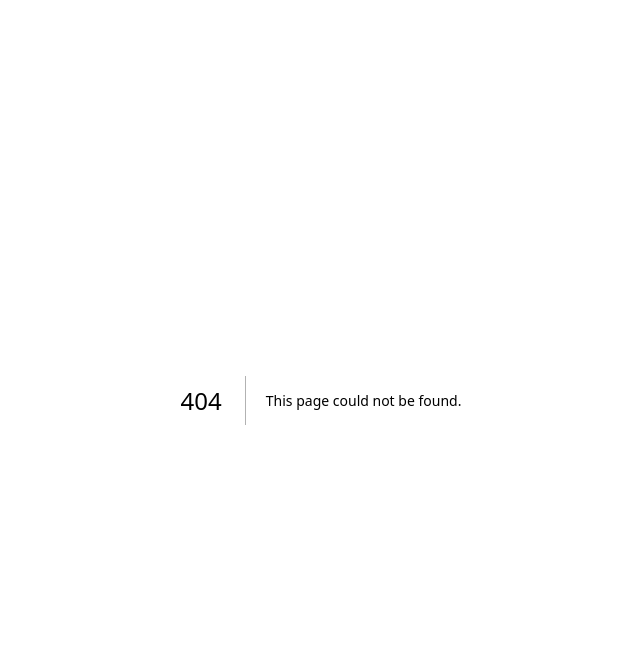
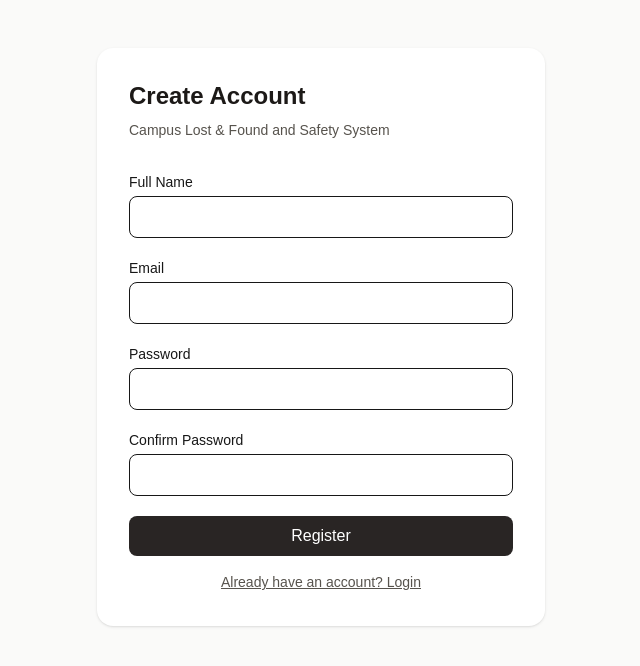
Before and after one commit to soulrx-ai/campus-lost-found-safety, a Next.js app: page /register in a window 1280 px wide. Before the commit this address had no page. Shown: the top 666 px of the page, without its empty margins (319-959 px from the left). Built offline with nearby package versions, Linux system fonts and the light colour scheme; no server answers.

Commit message:
feat: implement authentication flow

```diff
--- /dev/null
+++ b/app/login/page.tsx
@@ -0,0 +1,102 @@
+"use client";
+
+import { FormEvent, useState } from "react";
+import { useRouter } from "next/navigation";
+import { createClient } from "@/lib/supabase/client";
+
+export default function LoginPage() {
+  const router = useRouter();
+  const supabase = createClient();
+
+  const [email, setEmail] = useState("");
+  const [password, setPassword] = useState("");
+
+  const [errorMessage, setErrorMessage] = useState("");
+  const [loading, setLoading] = useState(false);
+
+  async function handleLogin(event: FormEvent<HTMLFormElement>) {
+    event.preventDefault();
+
+    setErrorMessage("");
+    setLoading(true);
+
+    const { error } = await supabase.auth.signInWithPassword({
+      email,
+      password,
+    });
+
+    setLoading(false);
+
+    if (error) {
+      setErrorMessage(error.message);
+      return;
+    }
+
+    router.push("/");
+    router.refresh();
+  }
+
+  return (
+    <main className="min-h-screen bg-stone-50 px-4 py-12">
+      <div className="mx-auto max-w-md rounded-2xl bg-white p-8 shadow-sm">
+        <h1 className="text-2xl font-bold text-stone-900">
+          Login
+        </h1>
+
+        <p className="mt-2 text-sm text-stone-600">
+          Campus Lost & Found and Safety System
+        </p>
+
+        <form onSubmit={handleLogin} className="mt-8 space-y-5">
+          <div>
+            <label className="mb-1 block text-sm font-medium">
+              Email
+            </label>
+
+            <input
+              type="email"
+              required
+              value={email}
+              onChange={(event) => setEmail(event.target.value)}
+              className="w-full rounded-lg border px-3 py-2"
+            />
+          </div>
+
+          <div>
+            <label className="mb-1 block text-sm font-medium">
+              Password
+            </label>
+
+            <input
+              type="password"
+              required
+              value={password}
+              onChange={(event) => setPassword(event.target.value)}
+              className="w-full rounded-lg border px-3 py-2"
+            />
+          </div>
+
+          {errorMessage && (
+            <p className="text-sm text-red-600">{errorMessage}</p>
+          )}
+
+          <button
+            type="submit"
+            disabled={loading}
+            className="w-full rounded-lg bg-stone-800 px-4 py-2 text-white disabled:opacity-50"
+          >
+            {loading ? "Signing in..." : "Login"}
+          </button>
+        </form>
+
+        <button
+          type="button"
+          onClick={() => router.push("/register")}
+          className="mt-4 w-full text-sm text-stone-600 underline"
+        >
+          Create an account
+        </button>
+      </div>
+    </main>
+  );
+}
--- /dev/null
+++ b/app/register/page.tsx
@@ -0,0 +1,156 @@
+"use client";
+
+import { FormEvent, useState } from "react";
+import { useRouter } from "next/navigation";
+import { createClient } from "@/lib/supabase/client";
+
+export default function RegisterPage() {
+  const router = useRouter();
+  const supabase = createClient();
+
+  const [fullName, setFullName] = useState("");
+  const [email, setEmail] = useState("");
+  const [password, setPassword] = useState("");
+  const [confirmPassword, setConfirmPassword] = useState("");
+
+  const [message, setMessage] = useState("");
+  const [loading, setLoading] = useState(false);
+
+  async function handleRegister(event: FormEvent<HTMLFormElement>) {
+    event.preventDefault();
+    setMessage("");
+
+    if (!fullName.trim()) {
+      setMessage("Please enter your full name.");
+      return;
+    }
+
+    if (password !== confirmPassword) {
+      setMessage("Passwords do not match.");
+      return;
+    }
+
+    if (password.length < 6) {
+      setMessage("Password must contain at least 6 characters.");
+      return;
+    }
+
+    setLoading(true);
+
+    const { error } = await supabase.auth.signUp({
+      email,
+      password,
+      options: {
+        data: {
+          full_name: fullName.trim(),
+        },
+      },
+    });
+
+    setLoading(false);
+
+    if (error) {
+      setMessage(error.message);
+      return;
+    }
+
+    setMessage("Registration successful.");
+
+    router.push("/login");
+    router.refresh();
+  }
+
+  return (
+    <main className="min-h-screen bg-stone-50 px-4 py-12">
+      <div className="mx-auto max-w-md rounded-2xl bg-white p-8 shadow-sm">
+        <h1 className="text-2xl font-bold text-stone-900">
+          Create Account
+        </h1>
+
+        <p className="mt-2 text-sm text-stone-600">
+          Campus Lost & Found and Safety System
+        </p>
+
+        <form onSubmit={handleRegister} className="mt-8 space-y-5">
+          <div>
+            <label className="mb-1 block text-sm font-medium">
+              Full Name
+            </label>
+
+            <input
+              type="text"
+              required
+              value={fullName}
+              onChange={(event) => setFullName(event.target.value)}
+              className="w-full rounded-lg border px-3 py-2"
+            />
+          </div>
+
+          <div>
+            <label className="mb-1 block text-sm font-medium">
+              Email
+            </label>
+
+            <input
+              type="email"
+              required
+              value={email}
+              onChange={(event) => setEmail(event.target.value)}
+              className="w-full rounded-lg border px-3 py-2"
+            />
+          </div>
+
+          <div>
+            <label className="mb-1 block text-sm font-medium">
+              Password
+            </label>
+
+            <input
+              type="password"
+              required
+              minLength={6}
+              value={password}
+              onChange={(event) => setPassword(event.target.value)}
+              className="w-full rounded-lg border px-3 py-2"
+            />
+          </div>
+
+          <div>
+            <label className="mb-1 block text-sm font-medium">
+              Confirm Password
+            </label>
+
+            <input
+              type="password"
+              required
+              minLength={6}
+              value={confirmPassword}
+              onChange={(event) => setConfirmPassword(event.target.value)}
+              className="w-full rounded-lg border px-3 py-2"
+            />
+          </div>
+
+          {message && (
+            <p className="text-sm text-stone-700">{message}</p>
+          )}
+
+          <button
+            type="submit"
+            disabled={loading}
+            className="w-full rounded-lg bg-stone-800 px-4 py-2 text-white disabled:opacity-50"
+          >
+            {loading ? "Creating account..." : "Register"}
+          </button>
+        </form>
+
+        <button
+          type="button"
+          onClick={() => router.push("/login")}
+          className="mt-4 w-full text-sm text-stone-600 underline"
+        >
+          Already have an account? Login
+        </button>
+      </div>
+    </main>
+  );
+}
--- /dev/null
+++ b/components/auth/LogoutButton.tsx
@@ -0,0 +1,26 @@
+"use client";
+
+import { useRouter } from "next/navigation";
+import { createClient } from "@/lib/supabase/client";
+
+export default function LogoutButton() {
+  const router = useRouter();
+  const supabase = createClient();
+
+  async function handleLogout() {
+    await supabase.auth.signOut();
+
+    router.push("/login");
+    router.refresh();
+  }
+
+  return (
+    <button
+      type="button"
+      onClick={handleLogout}
+      className="rounded-lg border border-stone-300 px-4 py-2 text-sm"
+    >
+      Logout
+    </button>
+  );
+}
```
